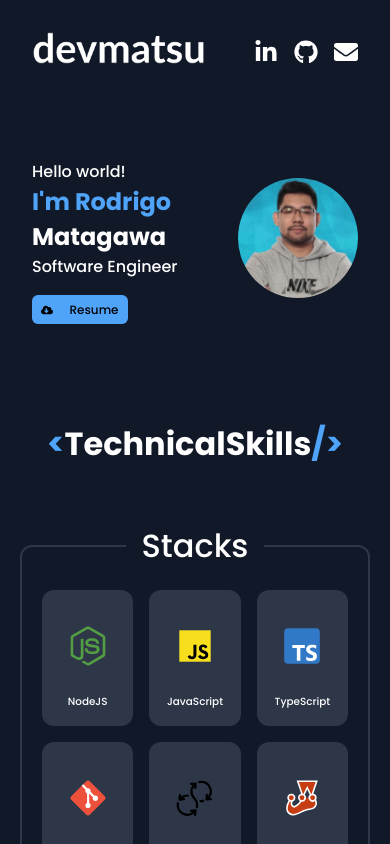
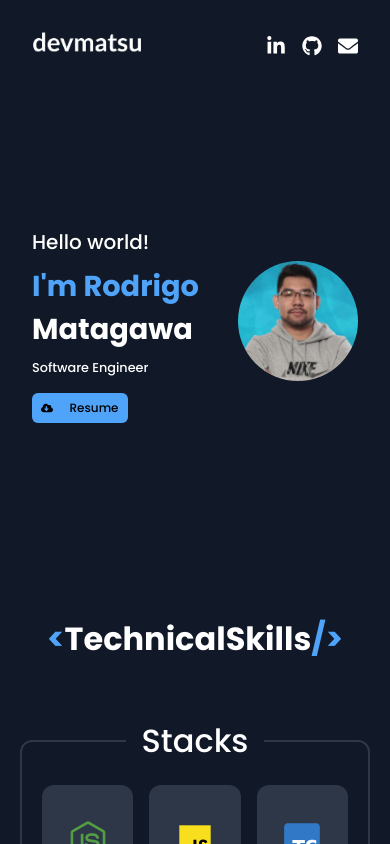
Before and after one commit to devmatsu/personal-portfolio, a React (Vite) app: page / in a window 390 px wide. Shown: the top 844 px of the page. Built offline with nearby package versions, Linux system fonts and the light colour scheme.

Commit message:
Fix some responsiviness related

```diff
--- a/src/components/Footer.module.css
+++ b/src/components/Footer.module.css
@@ -68,3 +68,20 @@ ul > li > a {
 ul > li > a:hover {
   color: var(--blue-300);
 }
+
+@media (max-width: 480px) {
+  .logo > img {
+    height: 1rem;
+  }
+
+  ul {
+    font-size: 0.7rem;
+    font-weight: 700;
+    gap: 0.625rem;
+  }
+
+  .copyright {
+    font-size: 0.8rem;
+    line-height: 0.5rem;
+  }
+}
--- a/src/components/Header.jsx
+++ b/src/components/Header.jsx
@@ -25,13 +25,13 @@ export function Header() {
       </div>
       <div className={styles.icon}>
         <button onClick={() => handleLinkClick(URLs.LinkedIn)}>
-          <FaLinkedinIn size={24} />
+          <FaLinkedinIn size={32} />
         </button>
         <button onClick={() => handleLinkClick(URLs.GitHub)}>
-          <FaGithub size={24} />
+          <FaGithub size={32} />
         </button>
         <button>
-          <FaEnvelope size={24}/>
+          <FaEnvelope size={32}/>
         </button>
       </div>
     </header>
--- a/src/components/Header.module.css
+++ b/src/components/Header.module.css
@@ -59,6 +59,8 @@
 
   .header img {
     padding-left: unset !important;
+    width: 110px;
+    height: auto;
   }
 
   .header button {
@@ -69,4 +71,9 @@
     padding: unset !important;
     gap: 1rem;
   }
+
+  .icon button svg {
+    width: 20px;
+    height: 20px;
+  }
 }
--- a/src/components/Profile.module.css
+++ b/src/components/Profile.module.css
@@ -73,15 +73,22 @@
     height: unset;
     gap: 1.5rem;
     align-items: center;
+    padding-top: 5rem;
   }
 
   .info {
     padding-left: unset;
-    font-size: 1rem;
+    font-size: 1.25rem;
   }
 
   .name {
-    font-size: 1.5rem;
+    font-size: 1.8rem;
+    margin-top: 0.5rem;
+  }
+
+  .role {
+    font-size: 0.8rem;
+    margin-top: 0.5rem;
   }
 
   .picture {
--- a/src/components/Projects.module.css
+++ b/src/components/Projects.module.css
@@ -15,3 +15,9 @@
 strong {
   font-size: 2rem;
 }
+
+@media (max-width: 480px) {
+  strong {
+    font-size: 1.5rem;
+  }
+}
--- a/src/components/TechnichalSkills.module.css
+++ b/src/components/TechnichalSkills.module.css
@@ -87,4 +87,8 @@
     font-size: 0.65rem;
     text-align: center;
   }
+
+  .skills {
+    padding-top: 12rem;
+  }
 }
```
